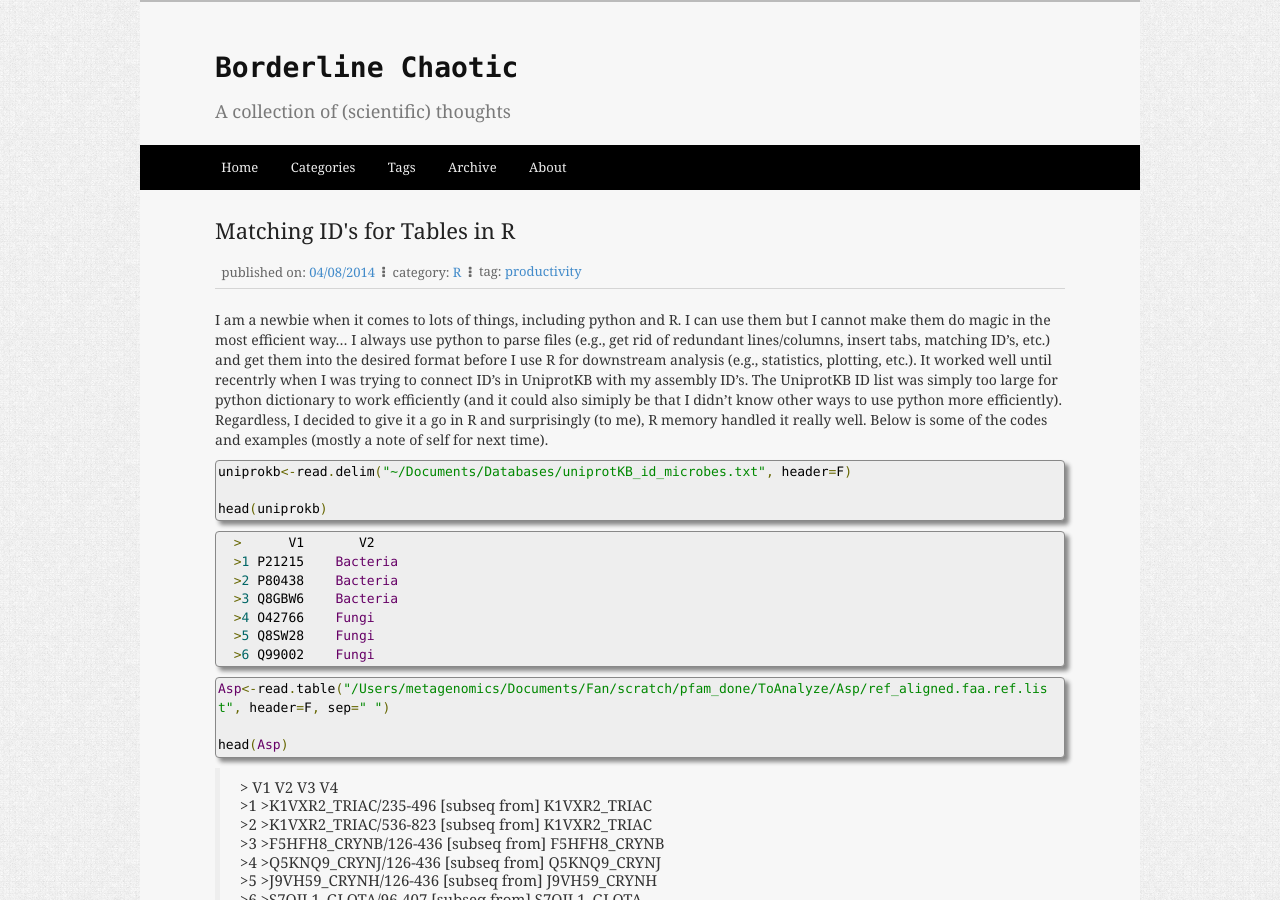
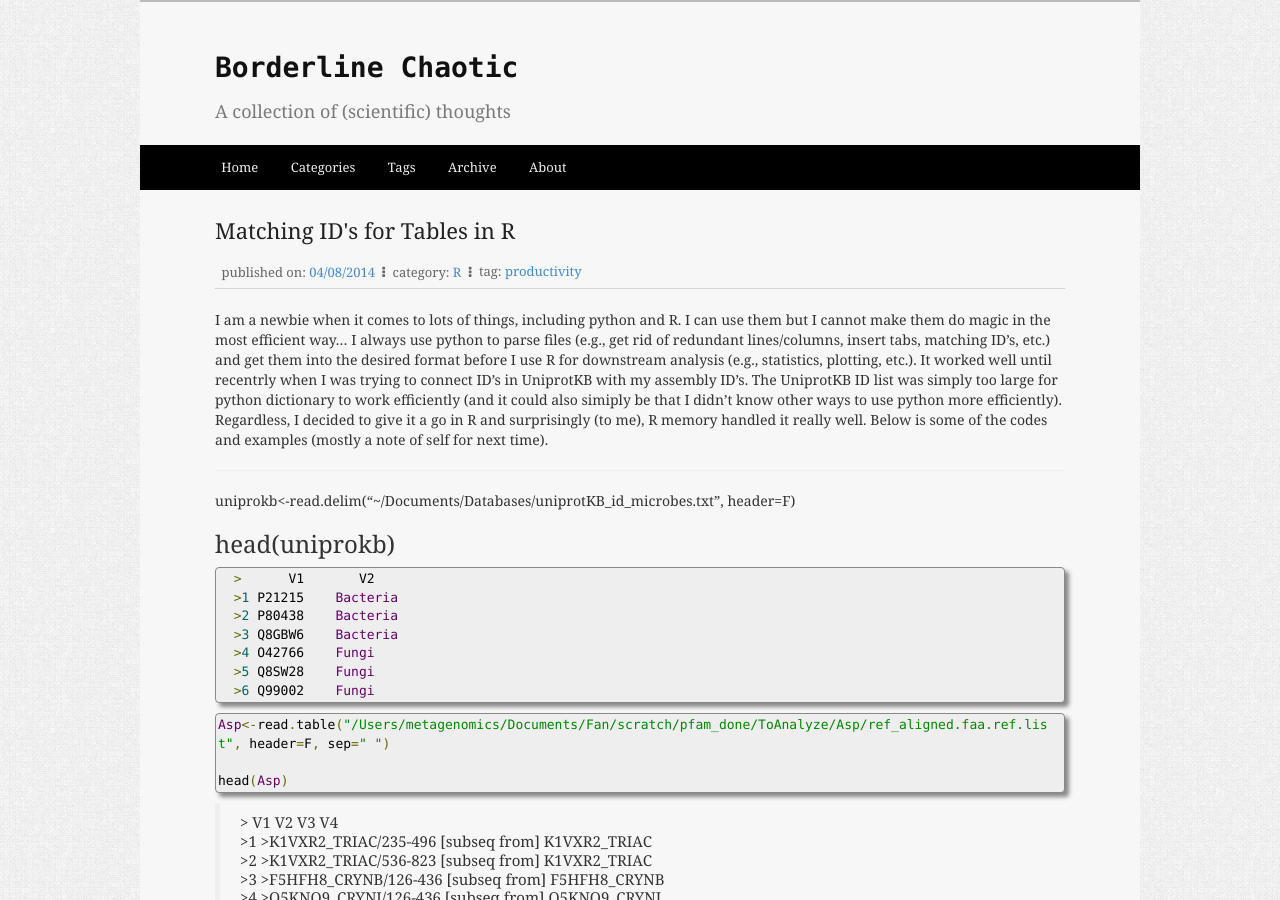
Before and after one commit to fandemonium/blog, a Jekyll site: the page built from _posts/2014-04-08-use-r-for-long-lists.md, in a window 1280 px wide and 900 px high. Built offline with Jekyll 4.4.1, drawn with Linux system fonts in a browser that asks for light colours; Markdown is read by kramdown in place of the engine named in the settings; comment, search, counter and statistics services are not loaded.

Commit message:
trying to fix the codeblocks

````diff
--- a/_posts/2014-04-08-use-r-for-long-lists.md
+++ b/_posts/2014-04-08-use-r-for-long-lists.md
@@ -8,11 +8,11 @@ I am a newbie when it comes to lots of things, including python and R. I can use
 
 <!--more-->
 
-```R
+---
 uniprokb<-read.delim("~/Documents/Databases/uniprotKB_id_microbes.txt", header=F)
 
 head(uniprokb)
-```
+---
       >      V1       V2
       >1 P21215    Bacteria
       >2 P80438    Bacteria
````
